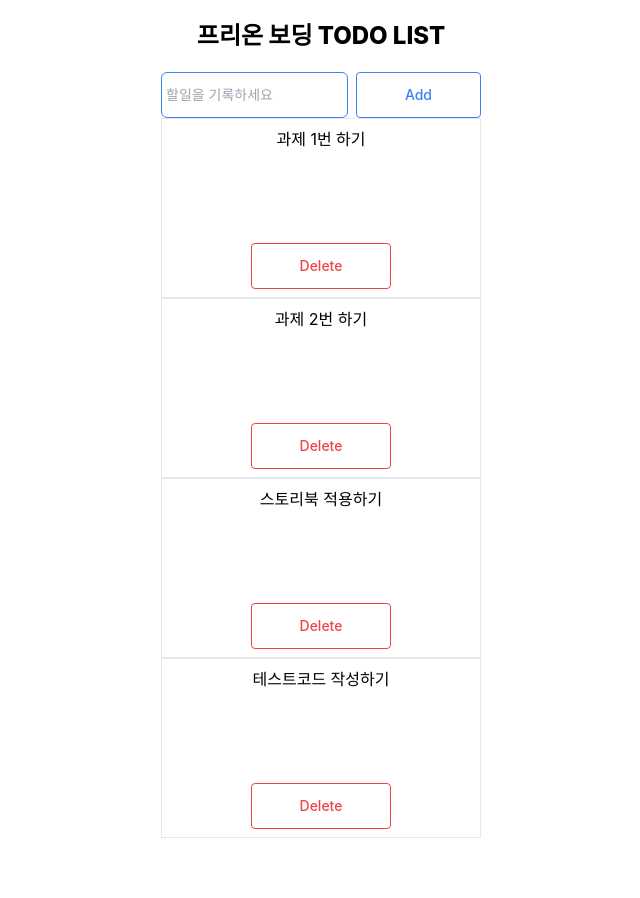
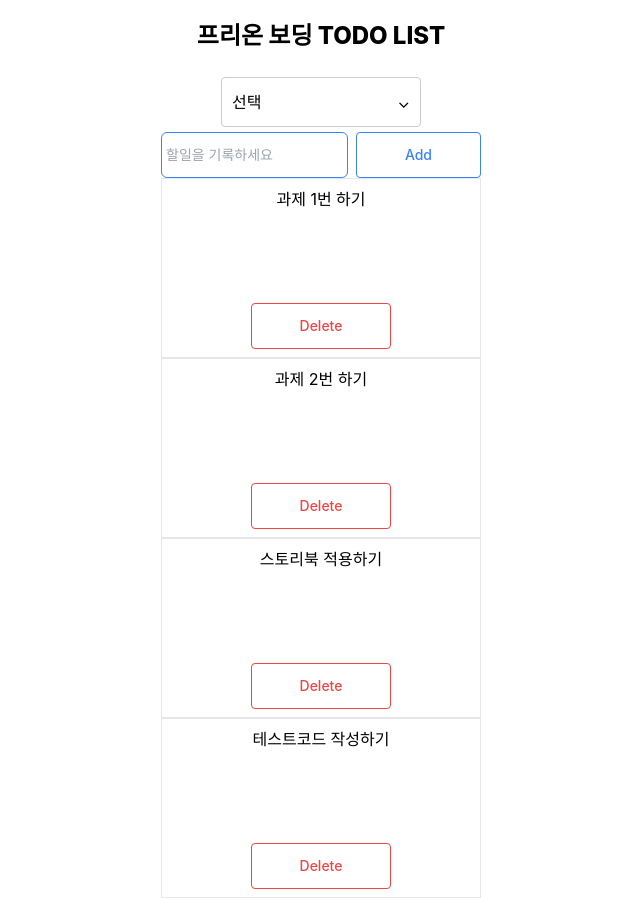
Before and after one commit to suhong99/202403preonboarding, a React (Create React App) app: page / in a window 1280 px wide. Shown: the whole page, without its empty margins (319-959 px from the left). Before the commit the page ends 838 px from the top, so only its background shows below. Built offline with nearby package versions, Linux system fonts and the light colour scheme.

Commit message:
드롭다운 구현중

```diff
--- a/src/App.tsx
+++ b/src/App.tsx
@@ -1,12 +1,14 @@
 import TodoAdder from './components/List/TodoAdder';
 import TodoList from './components/List/TodoList';
-
+import DropDown from './components/shared/DropDown';
+import { DropDown_Data } from './components/constant/data';
 function App() {
   return (
     <div className="flex flex-col justify-center items-center mx-auto max-w-80">
       <header className="text-center text-2xl my-5 font-extrabold">
         프리온 보딩 TODO LIST
       </header>
+      <DropDown list={DropDown_Data} />
       <TodoAdder />
       <TodoList />
     </div>
--- /dev/null
+++ b/src/components/constant/data.ts
@@ -0,0 +1,7 @@
+export const DropDown_Data = [
+  { id: 1, value: 'happy', label: '행복함' },
+  { id: 2, value: 'sad', label: '슬픔' },
+  { id: 3, value: 'tired', label: '지침' },
+];
+
+export type DropDownData = (typeof DropDown_Data)[number];
--- /dev/null
+++ b/src/components/shared/DropDown.css
@@ -0,0 +1,24 @@
+.dropHeader {
+  cursor: pointer;
+  padding: 10px;
+  border: 1px solid #ccc;
+  display: flex;
+  border-radius: 4px;
+  justify-content: space-between;
+  align-items: center;
+  min-width: 200px;
+  position: relative;
+  min-height: 50px;
+  margin: 5px;
+}
+
+.dropHeader.open {
+  border-color: #4367bc;
+}
+
+.dropIcon {
+  position: absolute;
+  top: 50%;
+  right: 5%;
+  transform: translateY(-50%);
+}
--- /dev/null
+++ b/src/components/shared/DropDown.tsx
@@ -0,0 +1,38 @@
+import React, { useState } from 'react';
+import './DropDown.css';
+import { DropDownData } from '../constant/data';
+
+// 제네릭으로 타입 넘길것!
+const DropDown: React.FC<{ list: DropDownData[] }> = ({ list }) => {
+  const [isOpen, setIsOpen] = useState(false);
+  const onOpenHandler = () => {
+    setIsOpen(!isOpen);
+  };
+
+  const [dropValue, setDropValue] = useState<string | undefined>();
+
+  const dropHeaderClass = `dropHeader ${isOpen ? 'open' : ''}`;
+
+  return (
+    <>
+      {/* header */}
+      <div className={dropHeaderClass} onClick={onOpenHandler}>
+        <span>{dropValue ? dropValue : '선택'}</span>
+        <div className="dropIcon">{isOpen ? '⌃' : '⌄'}</div>
+      </div>
+      {isOpen &&
+        list.map(({ id, value, label }) => (
+          <React.Fragment key={id}>
+            <label>{label}</label>
+            <div>{value}</div>
+          </React.Fragment>
+        ))}
+    </>
+  );
+};
+
+export default DropDown;
+
+const DropDownMenu = () => {
+  return <div>메뉴</div>;
+};
```
